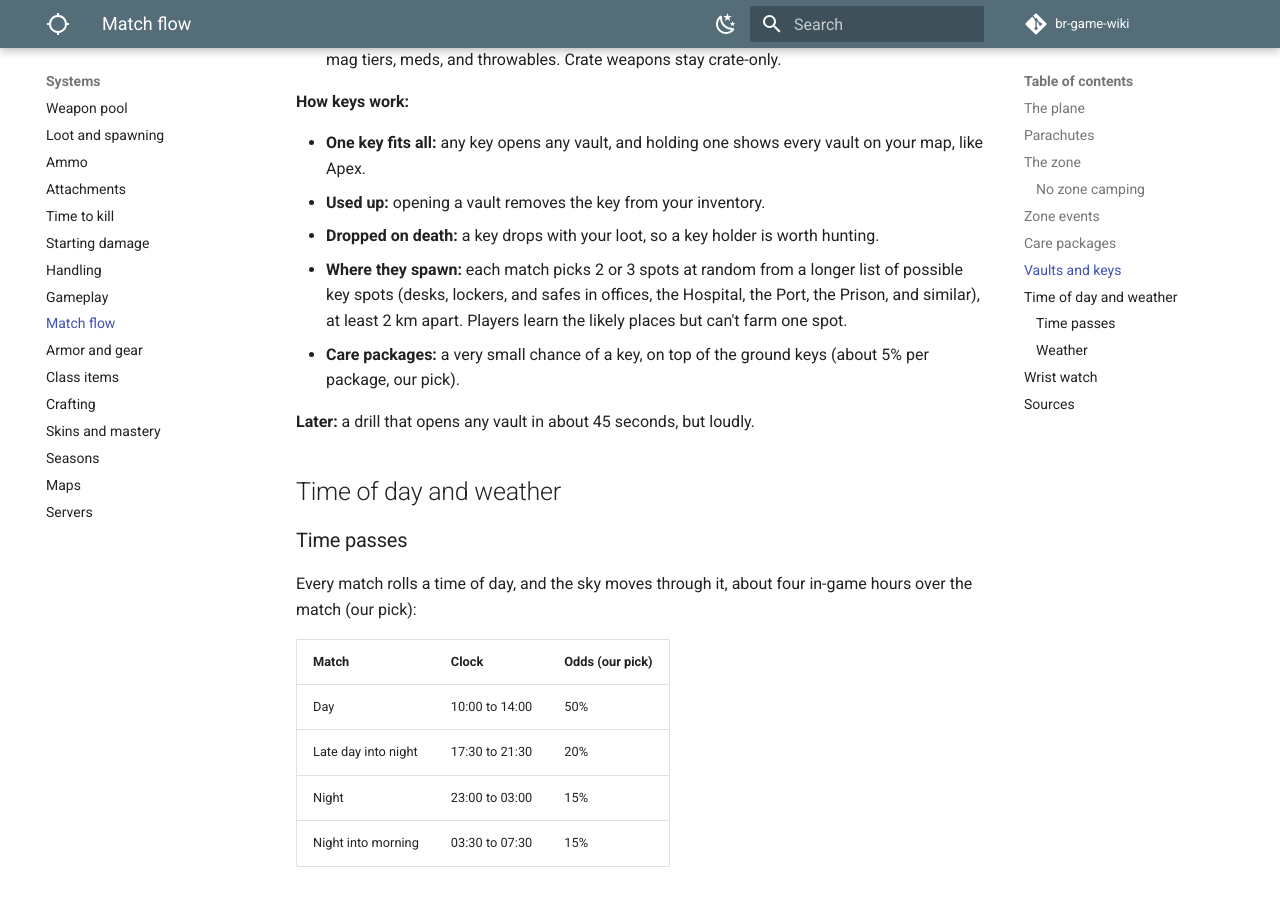
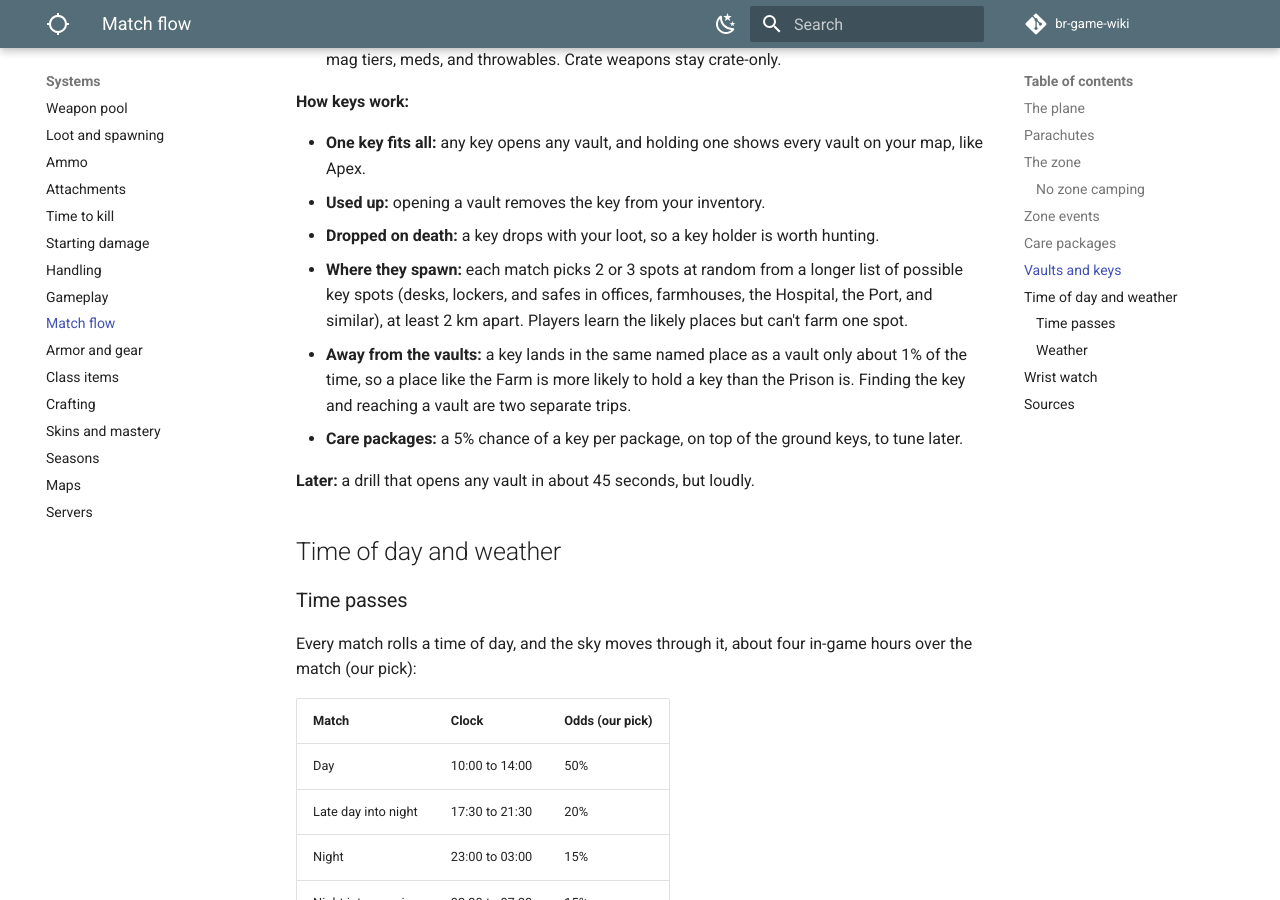
Before and after one commit to DerrickSpartan1/br-game-wiki, an MkDocs documentation site: the page built from docs/systems/match-flow.md, in a window 1280 px wide and 900 px high, scrolled down 3784 px. Built offline with MkDocs 1.6.1 and Material for MkDocs 9.7.7, drawn with Linux system fonts in a browser that asks for light colours; comment, search, counter and statistics services are not loaded.

Commit message:
Keep vault keys away from the vaults and set the care package key chance
Co-Authored-By: Claude Opus 5.5 <noreply@anthropic.com>
Claude-Session: https://claude.ai/code/session_01LAp2s4euUjj6HZthupXLj4

```diff
--- a/docs/systems/match-flow.md
+++ b/docs/systems/match-flow.md
@@ -98,8 +98,9 @@ Ours:
 - **One key fits all:** any key opens any vault, and holding one shows every vault on your map, like Apex.
 - **Used up:** opening a vault removes the key from your inventory.
 - **Dropped on death:** a key drops with your loot, so a key holder is worth hunting.
-- **Where they spawn:** each match picks 2 or 3 spots at random from a longer list of possible key spots (desks, lockers, and safes in offices, the Hospital, the Port, the Prison, and similar), at least 2 km apart. Players learn the likely places but can't farm one spot.
-- **Care packages:** a very small chance of a key, on top of the ground keys (about 5% per package, our pick).
+- **Where they spawn:** each match picks 2 or 3 spots at random from a longer list of possible key spots (desks, lockers, and safes in offices, farmhouses, the Hospital, the Port, and similar), at least 2 km apart. Players learn the likely places but can't farm one spot.
+- **Away from the vaults:** a key lands in the same named place as a vault only about 1% of the time, so a place like the Farm is more likely to hold a key than the Prison is. Finding the key and reaching a vault are two separate trips.
+- **Care packages:** a 5% chance of a key per package, on top of the ground keys, to tune later.
 
 **Later:** a drill that opens any vault in about 45 seconds, but loudly.
 
```
Also changed, not shown: docs/planning/changelog.md (+1 -0 lines), docs/planning/decisions.md (+1 -0 lines), docs/planning/open-questions.md (+1 -1 lines).
